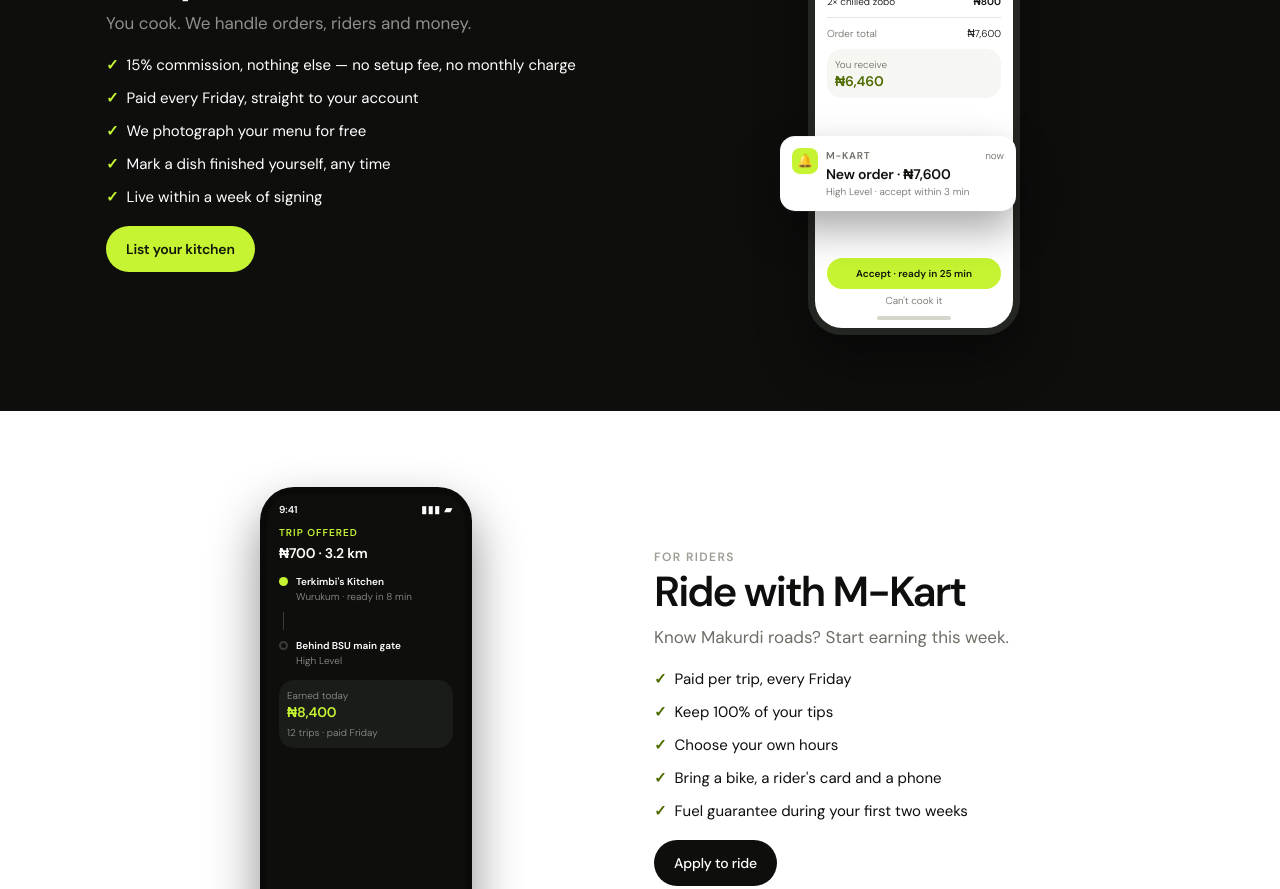
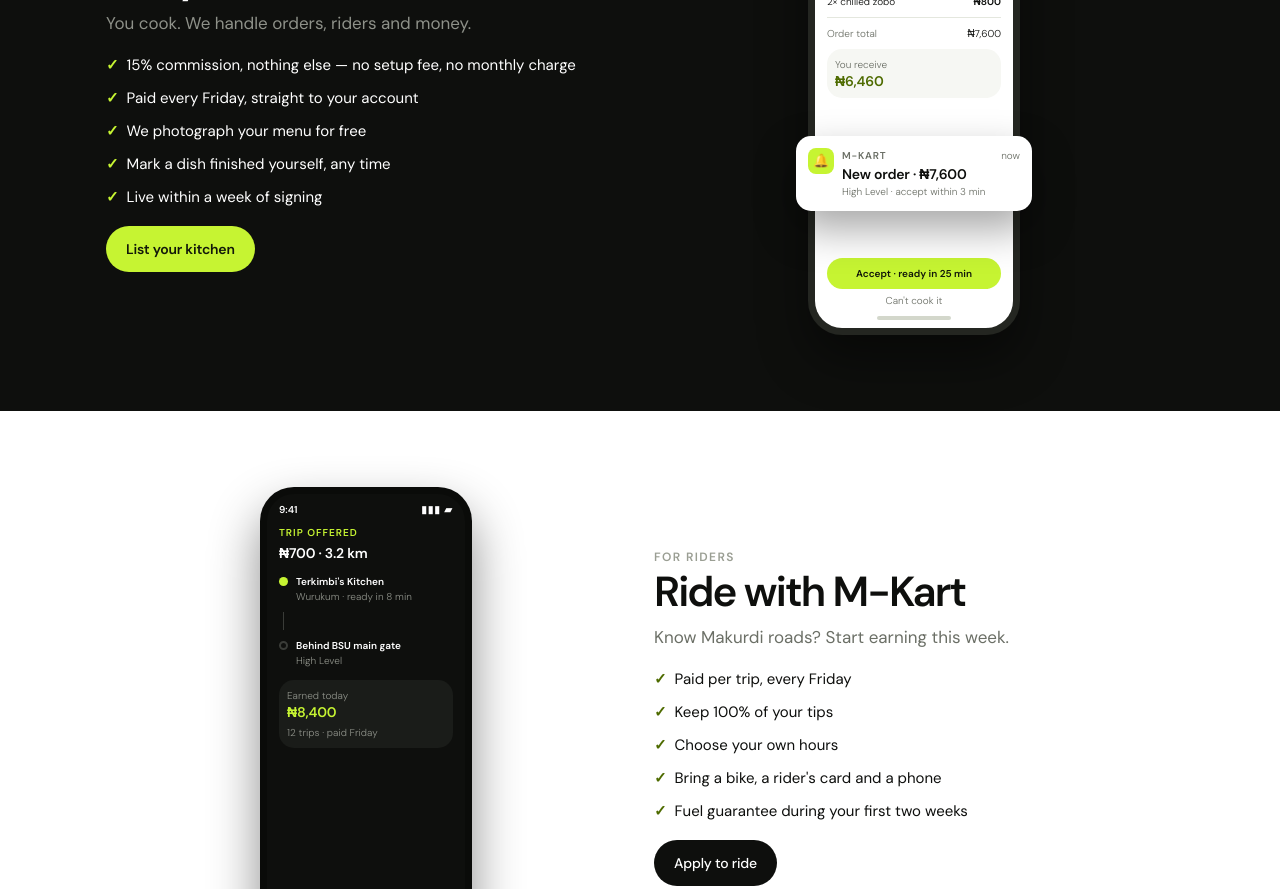
Before and after one commit to EmmanuelOchaje/m-kart-web, a Next.js app: page / in a window 1280 px wide. Shown: the part 3620-4509 px from the top of the page. Built offline with nearby package versions, Linux system fonts and the light colour scheme.

Commit message:
Centre the order notification on the device
It hung off the left edge; it now sits centred, overhanging evenly on both
sides. Centring goes on a wrapper because the bounce animates transform and
would overwrite a -translate-x-1/2 on the same element.

```diff
--- a/app/page.tsx
+++ b/app/page.tsx
@@ -237,8 +237,12 @@
 
           <div className="relative justify-self-center">
             <RestaurantPhone />
-            <div className="bounce-in-place absolute top-[57%] -left-lg z-10 sm:-left-xxl">
-              <OrderNotification />
+            {/* Centring lives on the wrapper: the bounce animates transform and
+                would overwrite a -translate-x-1/2 on the same element. */}
+            <div className="absolute top-[57%] left-1/2 z-10 -translate-x-1/2">
+              <div className="bounce-in-place">
+                <OrderNotification />
+              </div>
             </div>
           </div>
         </div>
```
